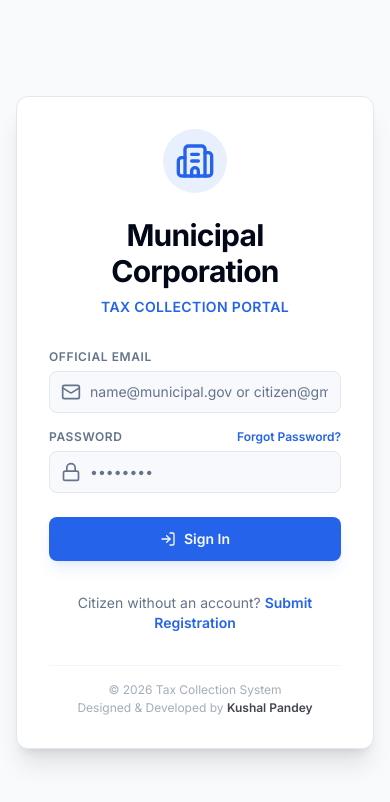
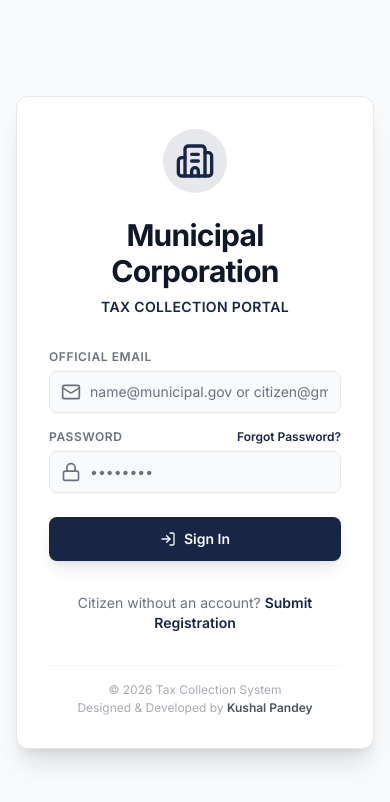
Before and after one commit to Kushal1088/taxcollection, a React (Vite) app: page /login in a window 390 px wide. Shown: the top 802 px of the page. Built offline with nearby package versions, Linux system fonts and the light colour scheme; no server answers.

Commit message:
style: overhaul theme colors to slate-navy, refine user lists, and optimize mobile responsiveness

```diff
--- a/src/components/Layout.jsx
+++ b/src/components/Layout.jsx
@@ -137,7 +137,7 @@ const Layout = ({ children }) => {
         <div className="flex h-16 items-center justify-between px-6 border-b border-border bg-primary/5">
           <div className="flex items-center gap-2">
             <Building2 className="h-6 w-6 text-primary" />
-            <span className="text-lg font-bold tracking-tight bg-gradient-to-r from-primary to-indigo-600 bg-clip-text text-transparent">
+            <span className="text-lg font-bold tracking-tight text-foreground font-sans">
               Municipal Corporation
             </span>
           </div>
@@ -177,7 +177,7 @@ const Layout = ({ children }) => {
                 className={`
                   flex items-center gap-3 px-4 py-3 rounded-lg text-sm font-medium transition-all duration-200
                   ${isActive
-                    ? 'bg-primary text-primary-foreground shadow-lg shadow-primary/20 scale-[1.02]'
+                    ? 'bg-primary text-primary-foreground shadow-sm font-semibold'
                     : 'text-muted-foreground hover:bg-muted hover:text-foreground hover:translate-x-1'
                   }
                 `}
@@ -296,7 +296,7 @@ const Layout = ({ children }) => {
         </header>
 
         {/* Content Router Workspace */}
-        <main className="flex-1 overflow-y-auto p-6 md:p-8">
+        <main className="flex-1 overflow-y-auto p-4 sm:p-6 md:p-8">
           <div className="w-full">
             {children}
           </div>
--- a/src/index.css
+++ b/src/index.css
@@ -36,65 +36,65 @@
 
 @layer base {
   :root {
-    --background: 220 33% 98%;
-    --foreground: 222.2 84% 4.9%;
+    --background: 210 20% 98%;
+    --foreground: 222.2 47.4% 11.2%;
 
     --card: 0 0% 100%;
-    --card-foreground: 222.2 84% 4.9%;
+    --card-foreground: 222.2 47.4% 11.2%;
 
     --popover: 0 0% 100%;
-    --popover-foreground: 222.2 84% 4.9%;
+    --popover-foreground: 222.2 47.4% 11.2%;
 
-    --primary: 221.2 83.2% 53.3%;
-    --primary-foreground: 210 40% 98%;
+    --primary: 222.2 47.4% 18%;
+    --primary-foreground: 210 20% 98%;
 
-    --secondary: 210 40% 96.1%;
+    --secondary: 220 14.3% 95.9%;
     --secondary-foreground: 222.2 47.4% 11.2%;
 
-    --muted: 210 40% 96.1%;
-    --muted-foreground: 215.4 16.3% 46.9%;
+    --muted: 220 14.3% 95.9%;
+    --muted-foreground: 220 8.9% 46.1%;
 
-    --accent: 210 40% 96.1%;
+    --accent: 220 14.3% 95.9%;
     --accent-foreground: 222.2 47.4% 11.2%;
 
     --destructive: 0 84.2% 60.2%;
-    --destructive-foreground: 210 40% 98%;
+    --destructive-foreground: 210 20% 98%;
 
-    --border: 214.3 31.8% 91.4%;
-    --input: 214.3 31.8% 91.4%;
-    --ring: 221.2 83.2% 53.3%;
+    --border: 220 13% 91%;
+    --input: 220 13% 91%;
+    --ring: 222.2 47.4% 18%;
 
     --radius: 0.5rem;
   }
 
   .dark {
-    --background: 222.2 84% 4.9%;
-    --foreground: 210 40% 98%;
+    --background: 222 47% 4%;
+    --foreground: 210 20% 98%;
 
-    --card: 222.2 84% 7%;
-    --card-foreground: 210 40% 98%;
+    --card: 222 47% 5.5%;
+    --card-foreground: 210 20% 98%;
 
-    --popover: 222.2 84% 7%;
-    --popover-foreground: 210 40% 98%;
+    --popover: 222 47% 5.5%;
+    --popover-foreground: 210 20% 98%;
 
-    --primary: 217.2 91.2% 59.8%;
-    --primary-foreground: 222.2 47.4% 11.2%;
+    --primary: 210 20% 98%;
+    --primary-foreground: 222 47% 4%;
 
-    --secondary: 217.2 32.6% 17.5%;
-    --secondary-foreground: 210 40% 98%;
+    --secondary: 217 32% 12%;
+    --secondary-foreground: 210 20% 98%;
 
-    --muted: 217.2 32.6% 17.5%;
+    --muted: 217 32% 12%;
     --muted-foreground: 215 20.2% 65.1%;
 
-    --accent: 217.2 32.6% 17.5%;
-    --accent-foreground: 210 40% 98%;
+    --accent: 217 32% 12%;
+    --accent-foreground: 210 20% 98%;
 
     --destructive: 0 62.8% 30.6%;
-    --destructive-foreground: 210 40% 98%;
+    --destructive-foreground: 210 20% 98%;
 
-    --border: 217.2 32.6% 17.5%;
-    --input: 217.2 32.6% 17.5%;
-    --ring: 224.3 76.3% 48%;
+    --border: 217 32% 12%;
+    --input: 217 32% 12%;
+    --ring: 210 20% 98%;
   }
 }
 
@@ -148,3 +148,17 @@
 .font-bold {
   font-weight: 600 !important;
 }
+
+/* Global input focus improvements */
+input, select, textarea {
+  @apply transition-colors duration-200;
+}
+input:focus, select:focus, textarea:focus {
+  outline: none !important;
+  @apply ring-1 ring-ring/40 border-ring/50 bg-background/50;
+}
+
+/* Selection background color */
+::selection {
+  @apply bg-primary/10 text-foreground;
+}
--- a/src/pages/admin/Dashboard.jsx
+++ b/src/pages/admin/Dashboard.jsx
@@ -210,10 +210,10 @@ const Dashboard = () => {
   };
 
   const CARD_THEMES = [
-    { title: 'Total Revenue', value: `₹${stats.totalCollected.toLocaleString()}`, desc: 'Total tax collections verified', icon: DollarSign, color: 'from-blue-600 to-indigo-600 bg-blue-500/10 text-primary' },
-    { title: 'Outstanding Dues', value: `₹${stats.totalPending.toLocaleString()}`, desc: 'Taxes currently pending / unpaid', icon: AlertTriangle, color: 'from-amber-600 to-orange-600 bg-amber-500/10 text-amber-500' },
-    { title: 'Active Properties', value: stats.activePropertiesCount, desc: 'Registered & active properties', icon: Building2, color: 'from-emerald-600 to-teal-600 bg-emerald-500/10 text-emerald-500' },
-    { title: 'Field Surveys Pending', value: stats.pendingSurveysCount, desc: 'Properties awaiting inspection', icon: ClipboardList, color: 'from-pink-600 to-rose-600 bg-pink-500/10 text-pink-500' }
+    { title: 'Total Revenue', value: `₹${stats.totalCollected.toLocaleString()}`, desc: 'Total tax collections verified', icon: DollarSign, bgClass: 'bg-primary/10', textClass: 'text-primary' },
+    { title: 'Outstanding Dues', value: `₹${stats.totalPending.toLocaleString()}`, desc: 'Taxes currently pending / unpaid', icon: AlertTriangle, bgClass: 'bg-amber-500/10', textClass: 'text-amber-600 dark:text-amber-400' },
+    { title: 'Active Properties', value: stats.activePropertiesCount, desc: 'Registered & active properties', icon: Building2, bgClass: 'bg-emerald-500/10', textClass: 'text-emerald-600 dark:text-emerald-400' },
+    { title: 'Field Surveys Pending', value: stats.pendingSurveysCount, desc: 'Properties awaiting inspection', icon: ClipboardList, bgClass: 'bg-rose-500/10', textClass: 'text-rose-600 dark:text-rose-400' }
   ];
 
   return (
@@ -244,7 +244,7 @@ const Dashboard = () => {
                     <h3 className="text-2xl font-bold tracking-tight text-foreground">{c.value}</h3>
                     <p className="text-[10px] text-muted-foreground">{c.desc}</p>
                   </div>
-                  <div className={`p-3 rounded-xl ${c.color.split(' ')[2]}`}>
+                  <div className={`p-3 rounded-xl ${c.bgClass} ${c.textClass}`}>
                     <Icon className="h-6 w-6" />
                   </div>
                 </div>
@@ -269,7 +269,7 @@ const Dashboard = () => {
                     <XAxis dataKey="month" stroke="#94A3B8" fontSize={10} tickLine={false} />
                     <YAxis stroke="#94A3B8" fontSize={10} tickLine={false} />
                     <Tooltip formatter={(value) => [`₹${value}`, 'Amount']} />
-                    <Line type="monotone" dataKey="amount" stroke="#3b82f6" strokeWidth={3} dot={{ fill: '#3b82f6', r: 4 }} activeDot={{ r: 6 }} />
+                    <Line type="monotone" dataKey="amount" stroke="hsl(var(--primary))" strokeWidth={2.5} dot={{ fill: 'hsl(var(--primary))', r: 4 }} activeDot={{ r: 6 }} />
                   </LineChart>
                 </ResponsiveContainer>
               </div>
@@ -290,9 +290,9 @@ const Dashboard = () => {
                     <XAxis dataKey="name" stroke="#94A3B8" fontSize={10} tickLine={false} />
                     <YAxis stroke="#94A3B8" fontSize={10} tickLine={false} />
                     <Tooltip formatter={(value) => [`₹${value}`, 'Collected']} />
-                    <Bar dataKey="revenue" fill="#4f46e5" radius={[4, 4, 0, 0]}>
+                    <Bar dataKey="revenue" fill="hsl(var(--primary))" radius={[4, 4, 0, 0]}>
                       {wardData.map((entry, index) => (
-                        <Cell key={`cell-${index}`} fill={index % 2 === 0 ? '#4f46e5' : '#6366f1'} />
+                        <Cell key={`cell-${index}`} fill="hsl(var(--primary))" opacity={index % 2 === 0 ? 0.95 : 0.8} />
                       ))}
                     </Bar>
                   </BarChart>
--- a/src/pages/admin/PropertyVerification.jsx
+++ b/src/pages/admin/PropertyVerification.jsx
@@ -227,7 +227,7 @@ const PropertyVerification = () => {
                       </button>
                       <button
                         onClick={() => handleOpenActionModal(prop, 'approve', 'survey')}
-                        className="flex items-center gap-1 text-xs font-semibold px-3 py-2 bg-emerald-600 text-white rounded-lg hover:bg-emerald-500 transition-all shadow-md shadow-emerald-500/10"
+                        className="flex items-center gap-1 text-xs font-semibold px-3 py-2 bg-emerald-600 text-white rounded-lg hover:bg-emerald-500 transition-all shadow-sm"
                       >
                         <Check className="h-4 w-4" /> Approve
                       </button>
```
Also changed, not shown: src/pages/admin/UserManagement.jsx (+9 -9 lines).
